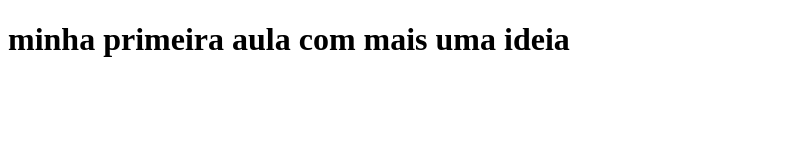
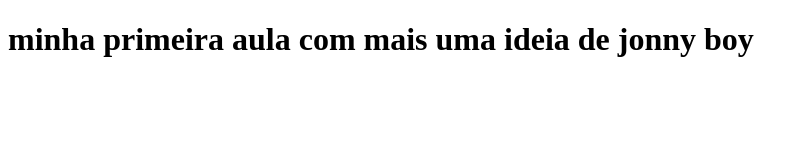
Before and after one commit to jonnyti/aulaa011, a plain HTML site: page index.html in a window 1280 px wide. Shown: the whole page, without its empty margins (0-807 px from the left). Drawn offline with Linux system fonts and the light colour scheme.

Commit message:
Add files via upload

```diff
--- a/index.html
+++ b/index.html
@@ -5,6 +5,6 @@
     <title>aula 011</title>
 </head>
 <body>
-    <h1>minha primeira aula com mais uma ideia</h1>
+    <h1>minha primeira aula com mais uma ideia de jonny boy</h1>
 </body>
 </html>
```
